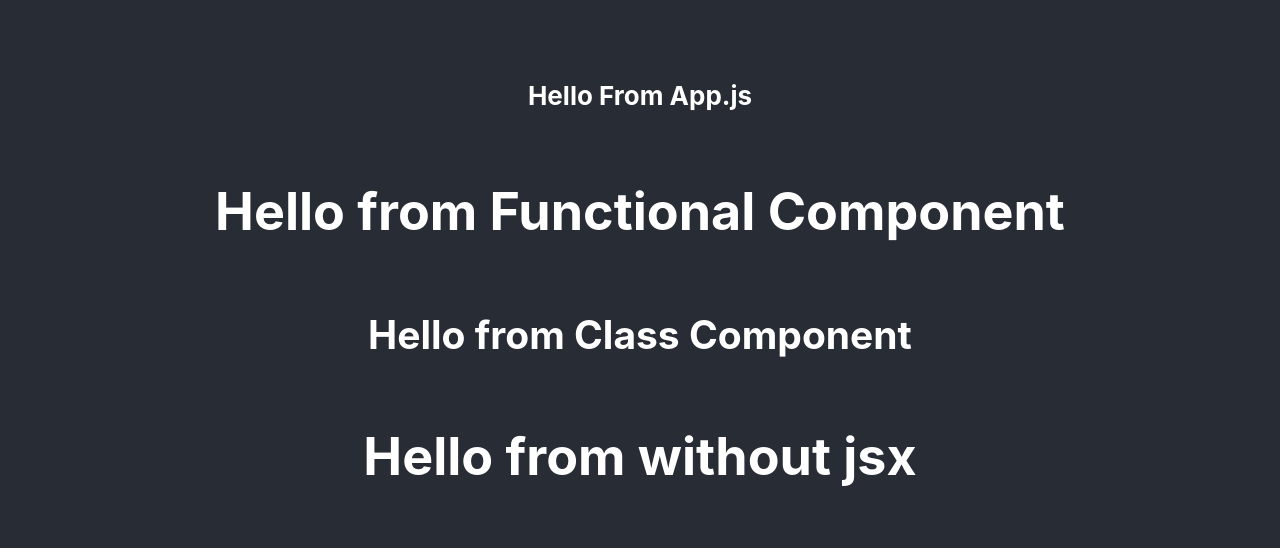
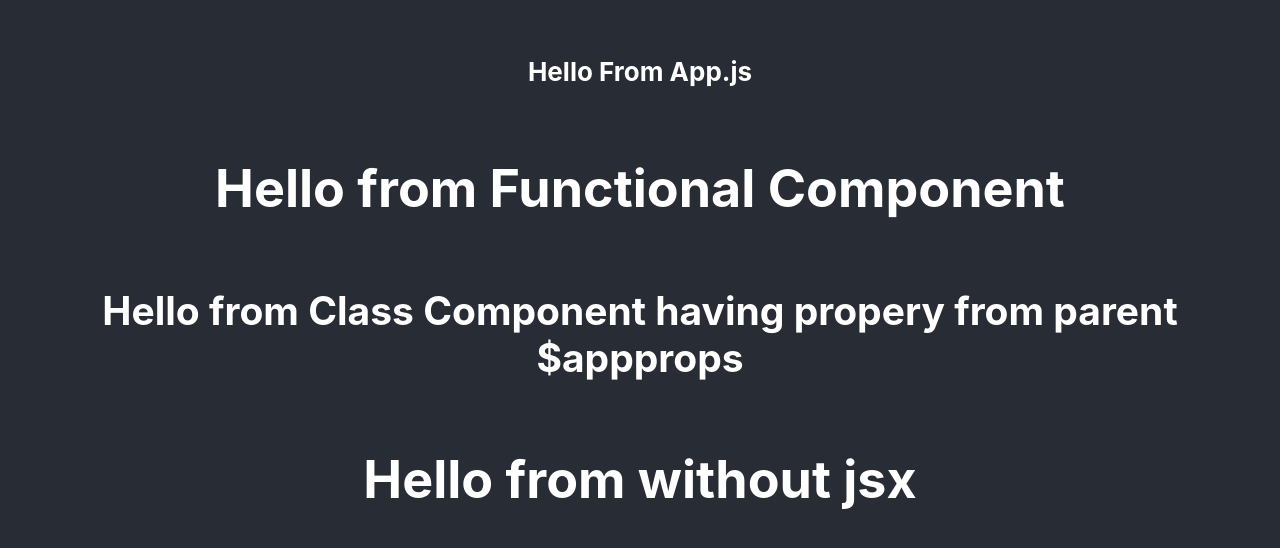
Before and after one commit to GajendraMehra/reactJsPractise, a React (Create React App) app in the folder exercise_one/my-app/: page / in a window 1280 px wide. Shown: the part 116-664 px from the top of the page. Built offline with nearby package versions, Linux system fonts and the light colour scheme.

Commit message:
props  Demo

```diff
--- a/exercise_one/my-app/src/App.js
+++ b/exercise_one/my-app/src/App.js
@@ -8,8 +8,8 @@ function App() {
     <div className="App">
       <header className="App-header">
         <h4>Hello From App.js</h4>
-        <Greet></Greet>
-        <Welcome></Welcome>
+        <Greet name="demoname"></Greet>
+        <Welcome name="appprops"></Welcome>
         <Hello></Hello>
       </header>
 
--- a/exercise_one/my-app/src/components/Greet.js
+++ b/exercise_one/my-app/src/components/Greet.js
@@ -8,8 +8,11 @@ import React from "react";
 //     )
 // }
 
-const Greet =  ()=>
-    <h1>Hello from Functional Component</h1>
+const Greet =  (props)=> {
+   console.log(props);
+
+return  <h1>Hello from Functional Component</h1>
+}
 
 
 export default Greet
--- a/exercise_one/my-app/src/components/Welcome.js
+++ b/exercise_one/my-app/src/components/Welcome.js
@@ -1,8 +1,11 @@
 import React,{Component} from 'react'
 class Welcome extends Component {
     render() {
+        console.log("this is props in class componet");
+        console.log(this.props);
+
         return(
-            <h2>Hello from Class Component</h2>
+            <h2>Hello from Class Component having propery from parent ${this.props.name}</h2>
         )
     }
 }
```
